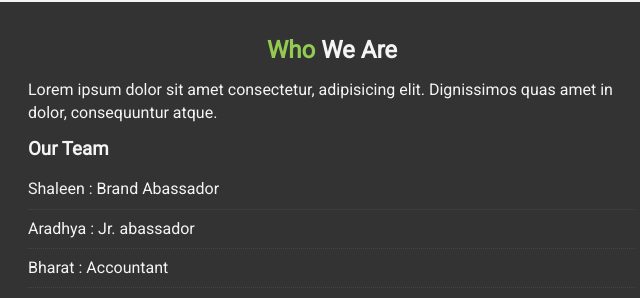
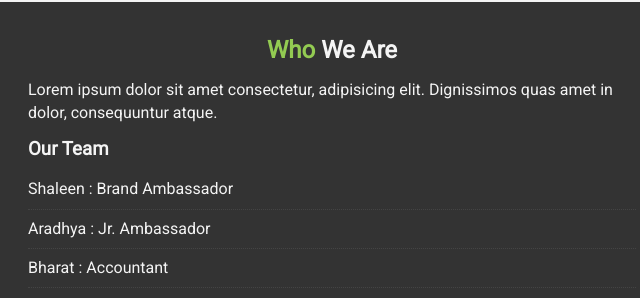
Before and after one commit to Shaleengovil25/Edge_ledger, a plain HTML site: page index.html in a window 1280 px wide. Shown: the part 1127-1425 px from the top of the page, 612-1252 px from the left. Drawn offline with nearby package versions, Linux system fonts and the light colour scheme; some packages are replaced by stand-ins of ours; a web font is replaced by a local one.

Commit message:
Update index.html

```diff
--- a/index.html
+++ b/index.html
@@ -77,8 +77,8 @@
                  <p>Lorem ipsum dolor sit amet consectetur, adipisicing elit. Dignissimos quas amet in dolor, consequuntur atque.</p>
                  <h3>Our Team</h3>
              <ul class="list">
-                <li>Shaleen : Brand Abassador </li>
-                <li>Aradhya : Jr. abassador </li>
+                <li>Shaleen : Brand Ambassador </li>
+                <li>Aradhya : Jr. Ambassador </li>
                 <li>Bharat : Accountant</li>
                 <li>Tanya : Chief Sponsor</li>
                 <li>Bhumi : Marketer</li>
```
